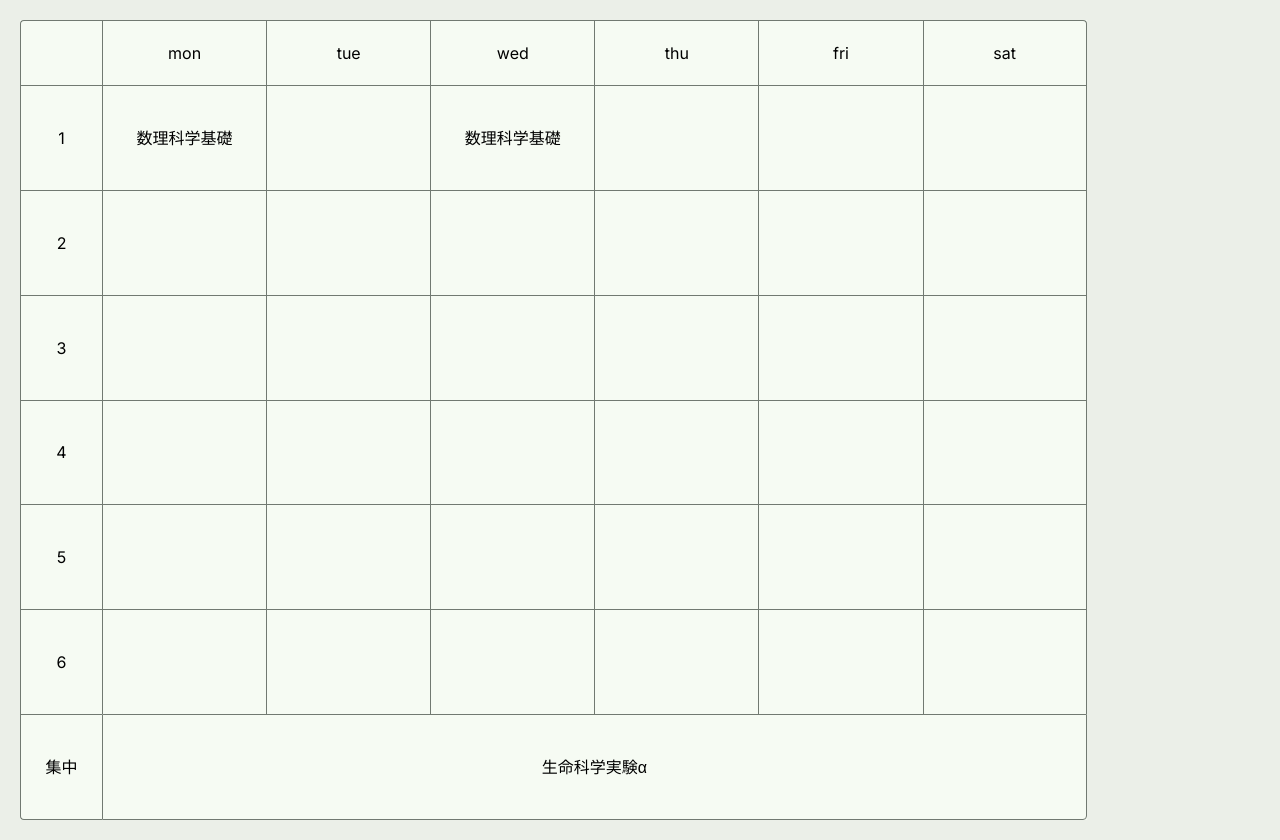
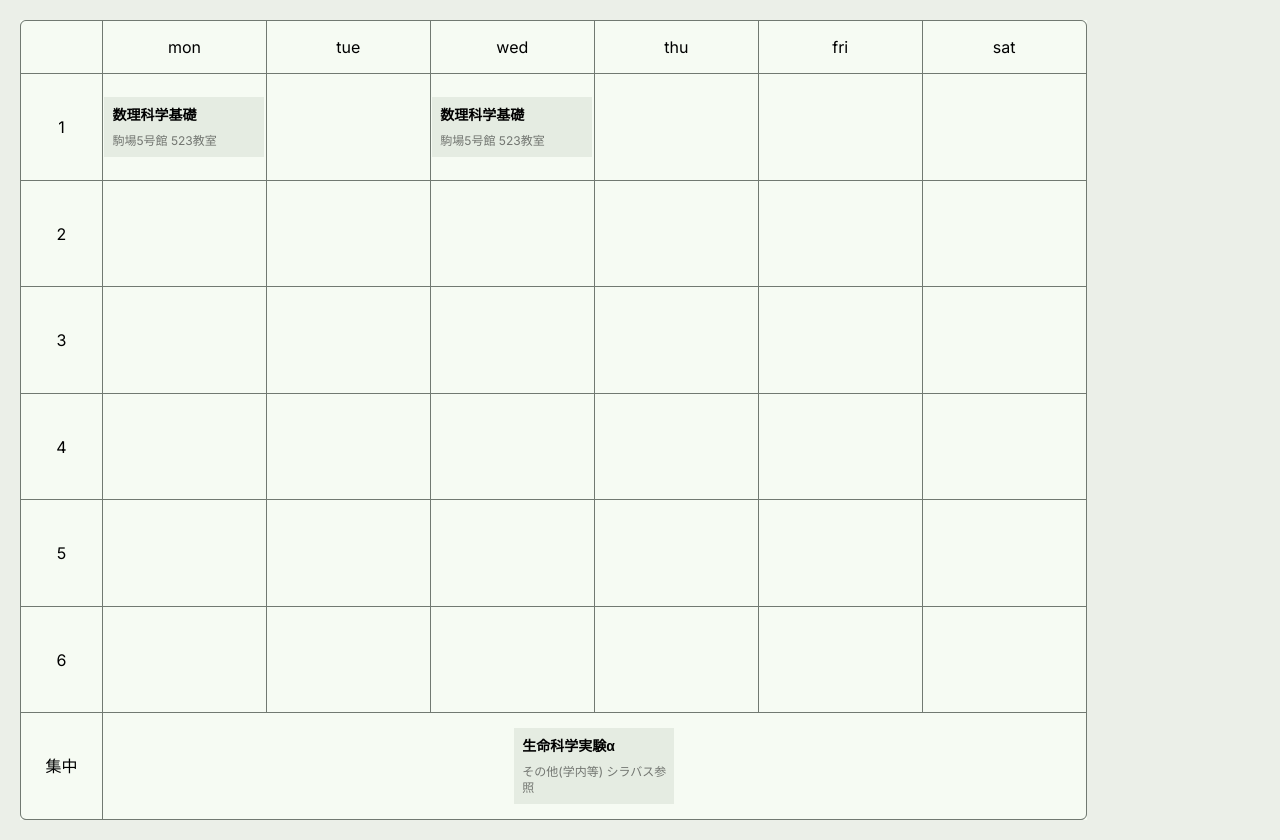
Before and after one commit to ut-code/syllabus-next, a Next.js app: page /components/Sample/Timetable in a window 1280 px wide. Built offline with nearby package versions, Linux system fonts and the light colour scheme.

Commit message:
[Add] show class detail when slot clicked

```diff
--- a/src/app/components/Timetable/design.tsx
+++ /dev/null
@@ -1,3 +0,0 @@
-export const design = {
-  rounded: "",
-};
--- a/src/app/components/Timetable/index.tsx
+++ b/src/app/components/Timetable/index.tsx
@@ -1,14 +1,12 @@
 "use client";
 import { ClassDataType, Day, DayPeriod } from "@/app/type";
-import {
-  ClassSlot,
-  DaySlot,
-  IntensiveClassSlot,
-  PeriodSlot,
-  SlotDiv,
-} from "./slot";
 import { ReactNode, useEffect, useState } from "react";
 import { SampleClasses } from "../Sample/ClassModal/SampleClassData";
+import { Period, SlotDiv } from "./slots/slot";
+import { ClassSlot, IntensiveClassSlot } from "./slots/classSlot";
+import { PeriodSlot } from "./slots/periodSlot";
+import { DaySlot } from "./slots/daySlot";
+import ClassModalComponent from "../ClassModal";
 
 /**
  * 土曜日を表示するか否か
@@ -17,7 +15,7 @@ const hasSaturday = true;
 
 /**
  * 曜日を取得する
- * @returns
+ * @returns 曜日のコレクション(土曜日表示設定に従う)
  */
 function getDay(): Day[] {
   return hasSaturday
@@ -25,97 +23,55 @@ function getDay(): Day[] {
     : ["mon", "tue", "wed", "thu", "fri"];
 }
 
-type Period = 1|2|3|4|5|6|"集中";
-
 /**
- * 各時限、曜日のスロットを作成
- * @param period 時限
- * @returns スロットのコレクション
+ * ユーザーが履修している講義情報を取得する
+ * 【さしあたりサンプルの講義を用いる】
+ * @returns 講義のコレクション
  */
-function periodSlots(
-  period: Period,
-  classes: ClassDataType[]
-): ReactNode[] {
-  const day = getDay();
-  const nodes: ReactNode[] = [];
-
-  nodes.push(
-    /* 時限のヘッダー */
-    <PeriodSlot
-      period={period}
-      pos_v={"middle"}
-      pos_h={"left"}
-      key={"period" + period}
-    >
-      {period}
-    </PeriodSlot>,
-  );
-
-
-  day.map((d) => {
-    const dayPeriod = { day: d, period: period };
-  const foundClass = findClass(classes, dayPeriod);
-  console.log(foundClass);
-    nodes.push(
-      <ClassSlot
-        hasSaturday={hasSaturday}
-        day_period={dayPeriod}
-        pos_v={"middle"}
-        pos_h={d == day[day.length - 1] ? "right" : "center"}
-        key={d + period}
-        classes = {foundClass}
-      />,
-    );
-  });
-
-  return nodes;
-}
-
-async function loadClass():Promise<ClassDataType[]>{
+async function loadClass(): Promise<ClassDataType[]> {
   return SampleClasses;
 }
 
-function findClass(classes:ClassDataType[], dayPeriod:DayPeriod){
-  const predicate = (index:number) => {
-    if(dayPeriod.period == "集中"){
-      if(classes[index].dayPeriod == "集中"){
+/**
+ * 授業コレクションの中から、指定の曜限に開講される授業を取得する
+ * @param classes 授業のコレクション
+ * @param dayPeriod 検索対象の曜限
+ * @returns 指定の曜限に開講される授業全て
+ */
+function findClasses(classes: ClassDataType[], dayPeriod: DayPeriod) {
+  // i番目の講義が、指定の曜限(dayPeriod)に開講されているか否か。
+  const predicate = (i: number) => {
+    if (dayPeriod.period == "集中") {
+      return classes[i].dayPeriod == "集中";
+    } else {
+      if (classes[i].dayPeriod == "集中") return false;
+
+      for (let j = 0; j < classes[i].dayPeriod.length; j++) {
+        const dp = classes[i].dayPeriod[j];
+        if (dp.day == dayPeriod.day && dp.period == dayPeriod.period)
           return true;
-      }else{
+      }
+
       return false;
     }
-    }else{
-      if(classes[index].dayPeriod == "集中"){
-        return false;
+  };
+
+  return classes.filter((_, i) => predicate(i));
 }
 
-      let found = false;
-      classes[index].dayPeriod.map(dp=>{
-        if(dp.day == dayPeriod.day && dp.period == dayPeriod.period){
-          found = true;
-        }
-      })
-      return found;
-    }
-  }
+/**
+ * 時間割コンポーネント
+ * @returns 時間割コンポーネント
+ */
+const Timetable: React.FC = () => {
+  const [classes, setClasses] = useState<ClassDataType[]>([]);
+  const [classForModal, setClassForModal] = useState<ClassDataType>();
 
-  const ans:ClassDataType[] = [];
-  for (let index = 0; index < classes.length; index++) {
-    if(predicate(index)){
-      ans.push(classes[index]);
-    }
-  }
-  return ans;
-}
-
-const Timetable: React.FC = () => {
-
-  const [classes,setClasses] = useState<ClassDataType[]>([]);
-
-  useEffect(()=>{
-    loadClass().then(d=>{
+  useEffect(() => {
+    loadClass().then((d) => {
       setClasses(d);
     });
-  },[])
+  }, []);
 
   // 時限のコレクション
   // 集中は除外(この行は他と構造が違うためループに使えない)
@@ -125,51 +81,77 @@ const Timetable: React.FC = () => {
   const day = getDay();
 
   // 以降、時間割に表示するスロットを全てこの配列に入れる
-  const slots:ReactNode[] = [];
+  const slots: ReactNode[] = [];
 
   // 左上の空白
-  slots.push(<SlotDiv key={"void"} pos_v={"top"} pos_h={"left"} />);
+  slots.push(<SlotDiv key={"void"} />);
 
   // 曜日のヘッダー
-  day.map((d) => (
-    slots.push(<DaySlot
-      day={d}
-      pos_v={"top"}
-      pos_h={d == day[day.length - 1] ? "right" : "center"}
-      key={d}
-    >
+  day.map((d) =>
+    slots.push(
+      <DaySlot day={d} key={d}>
         {period}
-    </DaySlot>
-  )))
+      </DaySlot>,
+    ),
+  );
 
-  // 各時限、
+  // 各時限でループ
   period.map((period) => {
-    //各曜日のスロット
-    periodSlots(period, classes).map((n) => {
-      slots.push(n);
+    /* 時限のヘッダー */
+    slots.push(
+      <PeriodSlot period={period} key={"period" + period}>
+        {period}
+      </PeriodSlot>,
+    );
+
+    // 各曜日でループ
+    day.map((d) => {
+      const dayPeriod = { day: d, period: period };
+
+      // このスロットに表示する講義情報
+      const foundClass = findClasses(classes, dayPeriod);
+      slots.push(
+        <ClassSlot
+          hasSaturday={hasSaturday}
+          day_period={dayPeriod}
+          key={d + period}
+          classes={foundClass}
+          classSlotClicked={setClassForModal}
+        />,
+      );
     });
-  })
+  });
 
-  /* 集中のヘッダー */
-  slots.push(<PeriodSlot key={"int_head"} period={"集中"} pos_v={"bottom"} pos_h={"left"} />);
+  /* 集中講義のヘッダー */
+  slots.push(<PeriodSlot key={"int_head"} period={"集中"} />);
 
   // 集中講義のスロット
-  const dayPeriod:DayPeriod = { day: "mon", period: "集中" };
-  slots.push(<IntensiveClassSlot
+  const dayPeriod: DayPeriod = { day: "mon", period: "集中" };
+  slots.push(
+    <IntensiveClassSlot
       key={"int_slot"}
       hasSaturday={hasSaturday}
       day_period={dayPeriod}
-    pos_v={"bottom"}
-    pos_h={"right"}
-    classes={findClass(classes, dayPeriod)}
-  />)
+      classes={findClasses(classes, dayPeriod)}
+      classSlotClicked={setClassForModal}
+    />,
+  );
 
   return (
+    <>
       <div
-      className={`grid ${hasSaturday ? "grid-cols-13" : "grid-cols-11"} grid-flow-row h-full`}
+        className={`grid ${hasSaturday ? "grid-cols-13" : "grid-cols-11"} grid-rows-15 gap-[1px] grid-flow-row h-full bg-outline rounded-md border border-outline overflow-hidden min-h-0`}
       >
         {slots}
       </div>
+      {classForModal && (
+        <ClassModalComponent
+          isOpen={true}
+          onCloseButtonClicked={() => setClassForModal(undefined)}
+          classData={classForModal}
+        />
+      )}
+    </>
   );
 };
 
--- a/src/app/components/Timetable/slot.tsx
+++ /dev/null
@@ -1,129 +0,0 @@
-import { ClassDataType, Day, DayPeriod } from "@/app/type";
-import React, { ReactNode } from "react";
-import { design } from "./design";
-
-export type PosV = "top" | "middle" | "bottom";
-export type PosH = "left" | "center" | "right";
-
-interface classProps extends props {
-  day_period: DayPeriod;
-  hasSaturday: boolean;
-  classes: ClassDataType[];
-}
-
-interface dayProps extends props {
-  day: Day;
-}
-
-interface periodProps extends props {
-  period: 1 | 2 | 3 | 4 | 5 | 6 | "集中";
-}
-
-interface props {
-  pos_v: PosV;
-  pos_h: PosH;
-  children?: ReactNode;
-  className?: string;
-  onClick?:()=>void;
-}
-
-export const ClassSlot: React.FC<classProps> = (props: classProps) => {
-  return (
-    <SlotDiv
-      pos_v={props.pos_v}
-      pos_h={props.pos_h}
-      className={`col-span-2 row-span-2 ${props.className}`}
-      onClick={()=>{console.log(props.classes)}}
-    >
-      <div>
-        {props.classes.length>0?props.classes[0].titleJp:""}
-      </div>
-    </SlotDiv>
-  );
-};
-
-export const IntensiveClassSlot: React.FC<classProps> = (props: classProps) => {
-  return (
-    <>
-      {props.hasSaturday ? (
-        <SlotDiv
-          pos_v={props.pos_v}
-          pos_h={props.pos_h}
-          className={`${props.hasSaturday ? "col-span-12" : "col-span-10"} row-span-2 ${props.className}`}
-        >
-      <div>
-        {props.classes.length>0?props.classes[0].titleJp:""}
-      </div>
-        </SlotDiv>
-      ) : (
-        <SlotDiv
-          pos_v={props.pos_v}
-          pos_h={props.pos_h}
-          className={`col-span-10 row-span-2 ${props.className}`}
-        >
-      <div>
-        {props.classes.length>0?props.classes[0].titleJp:""}
-      </div>
-        </SlotDiv>
-      )}
-    </>
-  );
-};
-
-export const DaySlot: React.FC<dayProps> = (props: dayProps) => {
-  return (
-    <SlotDiv
-      className="col-span-2 row-span-1"
-      pos_v={props.pos_v}
-      pos_h={props.pos_h}
-    >
-      {props.day}
-    </SlotDiv>
-  );
-};
-
-export const PeriodSlot: React.FC<periodProps> = (props: periodProps) => {
-  return (
-    <SlotDiv
-      className="col-span-1 row-span-2"
-      pos_v={props.pos_v}
-      pos_h={props.pos_h}
-    >
-      {props.period}
-    </SlotDiv>
-  );
-};
-
-export const SlotDiv: React.FC<props> = (prop) => {
-  let corner = "";
-  if (prop.pos_v == "top") {
-    if (prop.pos_h == "left") {
-      corner = "rounded-tl";
-    }
-    if (prop.pos_h == "right") {
-      corner = "rounded-tr";
-    }
-  }
-
-  if (prop.pos_v == "bottom") {
-    if (prop.pos_h == "left") {
-      corner = "rounded-bl";
-    }
-    if (prop.pos_h == "right") {
-      corner = "rounded-br";
-    }
-  }
-
-  return (
-    <div
-      className={`border-outline border-solid flex justify-center items-center ${corner}
-            ${prop.pos_v == "bottom" ? "border-y" : "border-t"}
-            ${prop.pos_h == "right" ? "border-x" : "border-l"}
-            ${prop.className}
-            `}
-      onClick={e=>{prop.onClick && prop.onClick()}}
-    >
-      {prop.children}
-    </div>
-  );
-};
--- /dev/null
+++ b/src/app/components/Timetable/slots/classSlot.tsx
@@ -0,0 +1,76 @@
+import { ClassDataType, Day, DayPeriod } from "@/app/type";
+import React from "react";
+import { SlotDiv, slotProps } from "./slot";
+
+/**
+ * 講義が表示されるスロット要素のプロパティ
+ */
+interface classProps extends slotProps {
+  day_period: DayPeriod; // 曜限
+  hasSaturday: boolean; // 土曜日表示か否か
+  classes: ClassDataType[]; // 講義情報
+  classSlotClicked: (classData: ClassDataType) => void;
+}
+
+/**
+ * 講義(集中講義以外)スロット要素
+ * @param props 講義スロット要素のプロパティ
+ * @returns 講義スロット要素
+ */
+export const ClassSlot: React.FC<classProps> = (props: classProps) => {
+  return classSlot(props, false);
+};
+
+/**
+ * 集中講義スロット要素
+ * @param props 講義スロット要素のプロパティ
+ * @returns 集中講義スロット要素
+ */
+export const IntensiveClassSlot: React.FC<classProps> = (props: classProps) => {
+  return classSlot(props, true);
+};
+
+/**
+ * 講義を表示するスロット
+ * @param props 講義スロットのプロパティ
+ * @param isIntensive 集中講義か否か
+ * @returns 講義を表示するスロット
+ */
+const classSlot: React.FC<classProps> = (
+  props: classProps,
+  isIntensive: boolean,
+) => {
+  let col_span = "col-span-2"; // 通常講義ならグリッドの幅は2
+  if (isIntensive) {
+    // 集中講義なら
+    if (props.hasSaturday) {
+      col_span = "col-span-12"; // 土曜日表示の場合のグリッドの幅は12
+    } else {
+      col_span = "col-span-10"; // 土曜日非表示の場合のグリッドの幅は10
+    }
+  }
+
+  return (
+    <SlotDiv className={`${col_span} row-span-2 ${props.className}`}>
+      <div className="w-full flex">
+        {props.classes.map((c, i) => {
+          return (
+            <div className="flex w-full items-center justify-center" key={i}>
+              <div
+                className="cursor-pointer bg-secondary/10 w-full max-w-40"
+                onClick={() => props.classSlotClicked(c)}
+              >
+                <div className="m-2 text-sm font-bold truncate">
+                  {c.titleJp}
+                </div>
+                <div className="m-2 text-xs text-text-default/50 text-wrap">
+                  {c.classroom}
+                </div>
+              </div>
+            </div>
+          );
+        })}
+      </div>
+    </SlotDiv>
+  );
+};
--- /dev/null
+++ b/src/app/components/Timetable/slots/daySlot.tsx
@@ -0,0 +1,18 @@
+import { Day } from "@/app/type";
+import { SlotDiv, slotProps } from "./slot";
+
+/**
+ * 曜日が表示されるスロット要素のプロパティ
+ */
+interface dayProps extends slotProps {
+  day: Day;
+}
+
+/**
+ * 曜日スロット要素
+ * @param props 曜日スロット要素のプロパティ
+ * @returns 曜日スロット要素
+ */
+export const DaySlot: React.FC<dayProps> = (props: dayProps) => {
+  return <SlotDiv className="col-span-2 row-span-1">{props.day}</SlotDiv>;
+};
--- /dev/null
+++ b/src/app/components/Timetable/slots/periodSlot.tsx
@@ -0,0 +1,18 @@
+import { Day } from "@/app/type";
+import { Period, SlotDiv, slotProps } from "./slot";
+
+/**
+ * 時限が表示されるスロット要素のプロパティ
+ */
+interface periodProps extends slotProps {
+  period: Period;
+}
+
+/**
+ * 時限スロット要素
+ * @param props 時限スロット要素のプロパティ
+ * @returns 時限スロット要素
+ */
+export const PeriodSlot: React.FC<periodProps> = (props: periodProps) => {
+  return <SlotDiv className="col-span-1 row-span-2">{props.period}</SlotDiv>;
+};
--- /dev/null
+++ b/src/app/components/Timetable/slots/slot.tsx
@@ -0,0 +1,49 @@
+/*
+ * 各スロットの親要素
+ *
+ * 曜日を表示するスロット、時限を表示するスロット、講義を表示するスロット全てに共通するプロパティを
+ * 設定することで冗長な記述を避ける
+ */
+
+import React, { ReactNode } from "react";
+
+/**
+ * 時限の型
+ */
+export type Period = 1 | 2 | 3 | 4 | 5 | 6 | "集中";
+
+/**
+ * スロット要素のプロパティ
+ * (曜日を表示するスロット、時限を表示するスロット、講義を表示するスロット全てに共通するプロパティ)
+ */
+export interface slotProps {
+  children?: ReactNode;
+  className?: string;
+}
+
+/**
+ * この親スロット特有のプロパティ
+ */
+interface baseSlotProps extends slotProps {
+  onClick?: () => void;
+}
+
+/**
+ * スロット要素
+ * @param props スロット要素のプロパティ
+ * @returns スロット要素
+ */
+export const SlotDiv: React.FC<baseSlotProps> = (props) => {
+  return (
+    <div
+      className={`border-outline border-solid flex justify-center items-center bg-surface
+              ${props.className}
+              overflow-hidden w-full`}
+      onClick={(_) => {
+        props.onClick && props.onClick();
+      }}
+    >
+      {props.children}
+    </div>
+  );
+};
--- a/tailwind.config.ts
+++ b/tailwind.config.ts
@@ -17,6 +17,10 @@ const config: Config = {
         // 13列のグリッドを定義
         "11": "repeat(11, minmax(0, 1fr))",
         "13": "repeat(13, minmax(0, 1fr))",
+      },
+      gridTemplateRows: {
+        // 13列のグリッドを定義
+        "15": "repeat(15, minmax(0, 1fr))",
       },
     },
 
```
Lines whose indentation alone changed are shown as unchanged.
